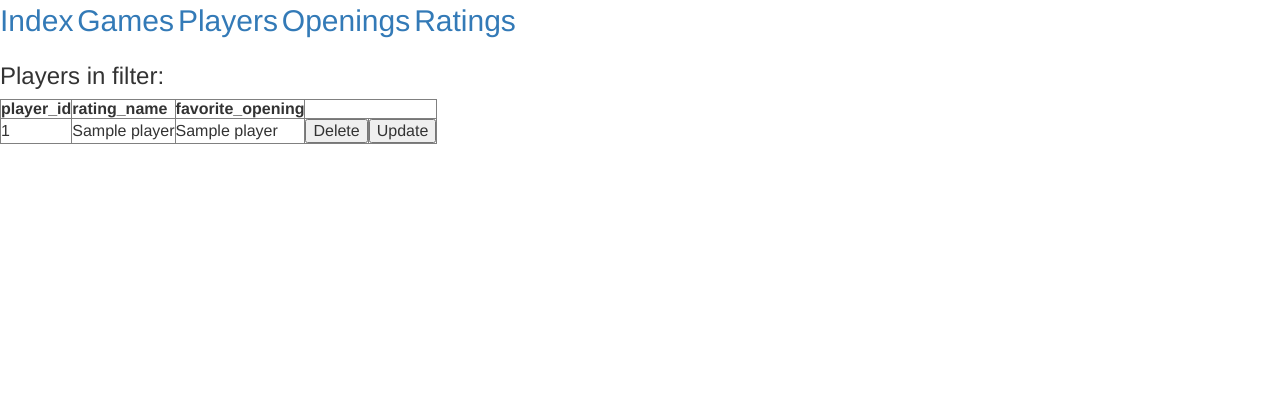
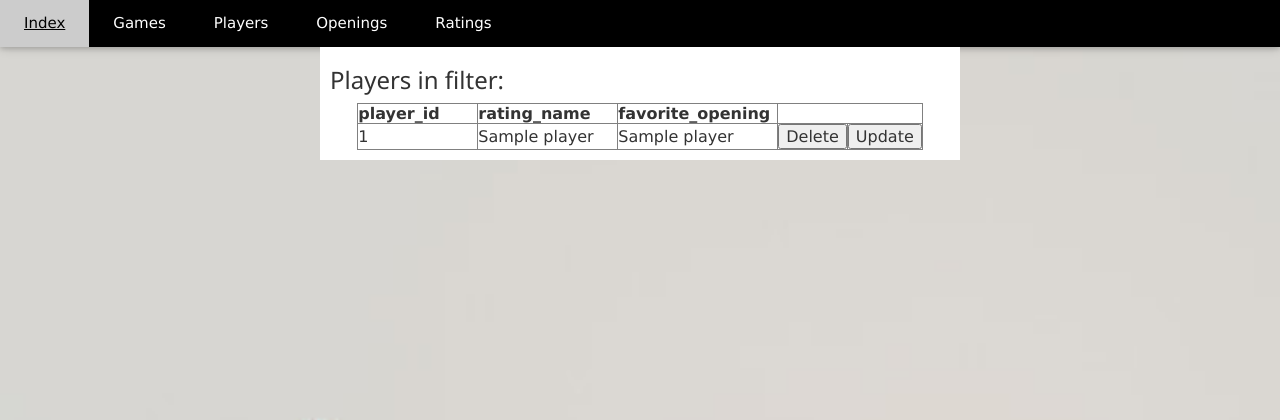
Before and after one commit to wigginno/chesstables, a Flask app: template app/templates/filterplayers.html in a window 1280 px wide. Shown: the top 420 px of the page. Run offline with Flask 2, Linux system fonts and the light colour scheme; the template is opened without the code that fills it: most values are stand-ins (such as "Sample title", 1, 10 or a date in 2020); some libraries are stand-ins or nearby versions.

Commit message:
added styling on search pages

```diff
--- a/app/templates/filterplayers.html
+++ b/app/templates/filterplayers.html
@@ -1,24 +1,38 @@
 <html>
 
-<!-- Bootstrap & JQuery -->
+<!-- Styling -->
+<link rel="stylesheet" type="text/css" href="{{ url_for('static',filename='formatting.css') }}">
 <link rel="stylesheet" href="https://maxcdn.bootstrapcdn.com/bootstrap/3.4.1/css/bootstrap.min.css">
+<link rel="stylesheet" href="https://www.w3schools.com/w3css/4/w3.css">
+<link rel="stylesheet" href="https://cdnjs.cloudflare.com/ajax/libs/font-awesome/4.7.0/css/font-awesome.min.css">
+<link rel="stylesheet" href="https://fonts.googleapis.com/css?family=Lato">
 <script src="https://ajax.googleapis.com/ajax/libs/jquery/3.5.1/jquery.min.js"></script>
 <script src="https://maxcdn.bootstrapcdn.com/bootstrap/3.4.1/js/bootstrap.min.js"></script>
 
-    <a style="font-size:30px" href=/>Index</a>
-    <a style="font-size:30px" href=games>Games</a>
-    <a style="font-size:30px" href=players>Players</a>
-    <a style="font-size:30px" href=openings>Openings</a>
-    <a style="font-size:30px" href=ratings>Ratings</a>
 
+<body>
+
+    <div id="i4c-draggable-container" style="position: fixed; z-index: 1499; width: 0px; height: 0px;">
+        <div data-reactroot="" class="resolved" style="all: initial;"></div>
+    </div>
+
+    <div class="w3-bar w3-black w3-card">
+        <a href="/" class="w3-bar-item w3-button w3-padding-large">Index</a>
+        <a href="games" class="w3-bar-item w3-button w3-padding-large">Games</a>
+        <a href="players" class="w3-bar-item w3-button w3-padding-large">Players</a>
+        <a href="openings" class="w3-bar-item w3-button w3-padding-large">Openings</a>
+        <a href="ratings" class="w3-bar-item w3-button w3-padding-large">Ratings</a>
+    </div>
+
+    <div class="back-ground">
     <h3>Players in filter:</h3>
-    <table border='1'>
+    <table style='margin: auto;' border='1'>
         <thead>
-            <th>player_id</th>
-            <th>rating_name</th>
-            <th>favorite_opening</th>
+            <th style='width: 120px'>player_id</th>
+            <th style='width: 140px'>rating_name</th>
+            <th style='width: 160px'>favorite_opening</th>
         </thead>
-        <tbody style="margin: auto;">
+        <tbody style="margin-left: 10px;">
             {% for player in players %}
             <tr>
                 <td>{{player[0]}}</td>
--- a/app/webapp.py
+++ b/app/webapp.py
@@ -2,6 +2,9 @@ from flask import Flask, render_template
 from flask import request, redirect
 from db_connector import connect_to_database, execute_query
 webapp = Flask(__name__)
+
+host='0.0.0.0'
+port=1129
 
 webapp.config['MYSQL_CURSORCLASS'] = 'DictCursor'
 
@@ -398,7 +401,5 @@ def get_openings(db_connection):
     openings = execute_query(db_connection, get_openings_query).fetchall()
     return openings
 
-# update form variables:
-#   entity_name
-#   id
-#   attributes
+if __name__ == "__main__":
+    webapp.run(host=host, port=port)
```
Also changed, not shown: app/templates/filtergames.html (+25 -10 lines), app/db_connector.py (renamed from db_connector.py).
